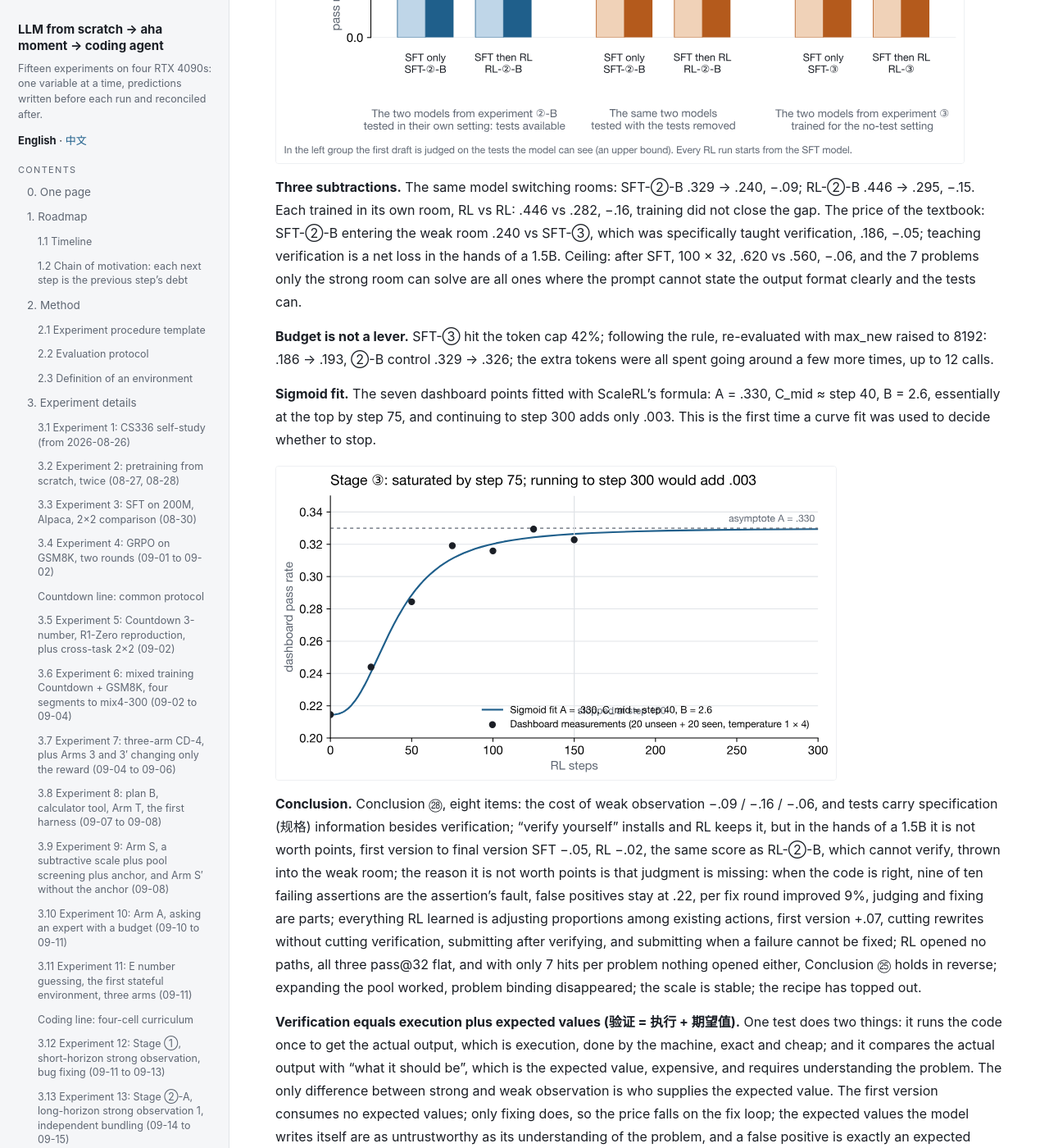
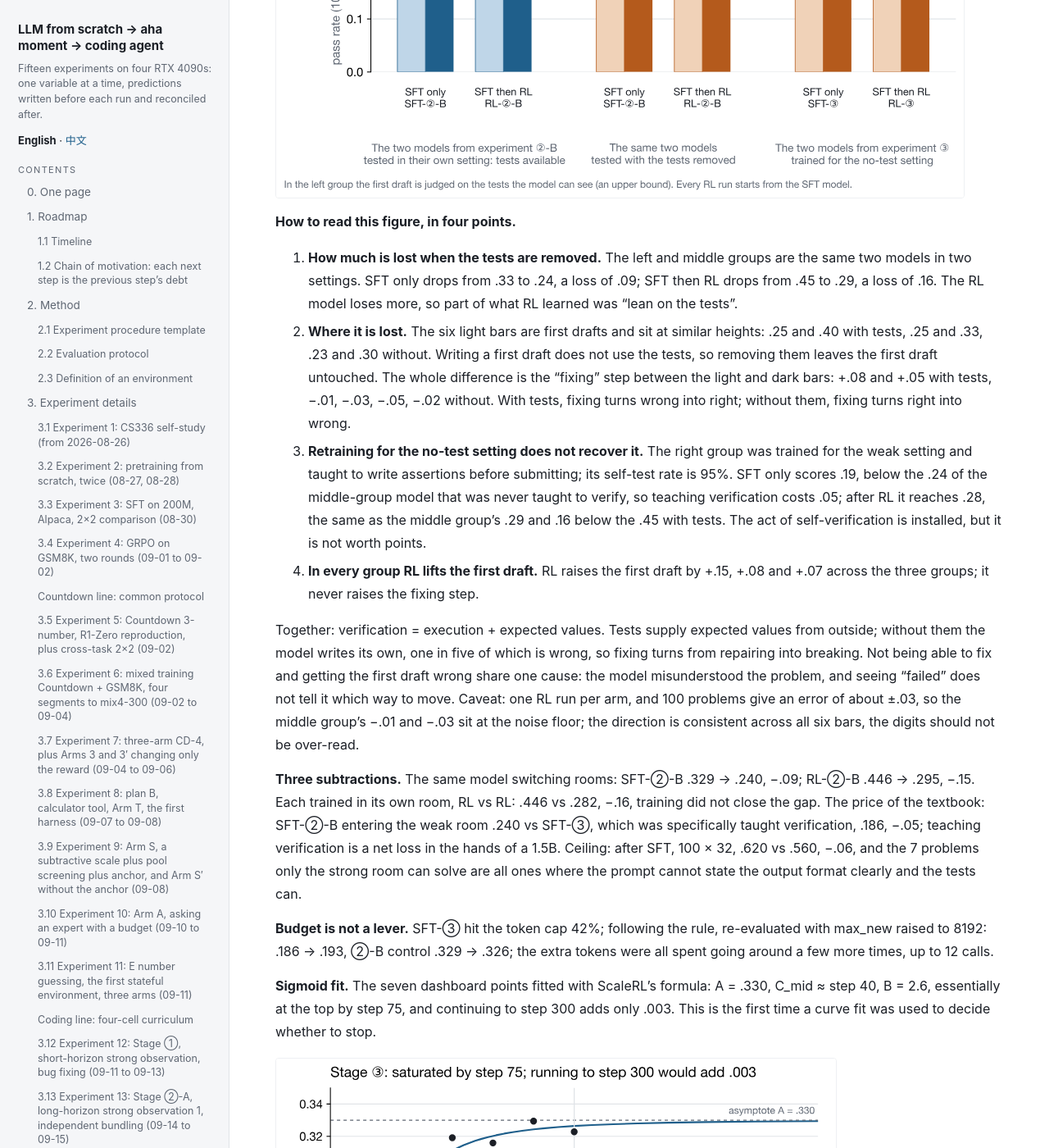
Before and after one commit to bethehand/lab1-llm-scratch-to-aha-moment-to-coding-agent, a Jekyll site: the page built from docs/en/index.md, in a window 1280 px wide and 1400 px high, scrolled down 35976 px. Shown: the whole window at 82% size. Built offline with Jekyll 4.4.1, drawn with Linux system fonts in a browser that asks for light colours; our own code applies the rules of GitHub Pages for plain Markdown files; some of the changed text lies outside the part shown.

Commit message:
docs: four-point reading of the observation-price figure (zh/en)

```diff
--- a/docs/en/index.md
+++ b/docs/en/index.md
@@ -39,6 +39,8 @@ Author: Qirun Li　·　Period: August 26 to September 22, 2026　·　Compiled
 ![GSM8K pass@k convergence](../assets/en/gsm8k_passk.svg)
 
 ![The price of observation](../assets/en/observation_price.svg)
+
+How to read the three figures: see the end of §3.10, §3.4 and §3.15.
 
 ---
 
@@ -674,6 +676,15 @@ On held-out problems the curves cross by k = 16, and at k = 32 RL is .067 below
 
 ![The price of observation](../assets/en/observation_price.svg)
 
+**How to read this figure, in four points.**
+
+1. **How much is lost when the tests are removed.** The left and middle groups are the same two models in two settings. SFT only drops from .33 to .24, a loss of .09; SFT then RL drops from .45 to .29, a loss of .16. The RL model loses more, so part of what RL learned was "lean on the tests".
+2. **Where it is lost.** The six light bars are first drafts and sit at similar heights: .25 and .40 with tests, .25 and .33, .23 and .30 without. Writing a first draft does not use the tests, so removing them leaves the first draft untouched. The whole difference is the "fixing" step between the light and dark bars: +.08 and +.05 with tests, −.01, −.03, −.05, −.02 without. With tests, fixing turns wrong into right; without them, fixing turns right into wrong.
+3. **Retraining for the no-test setting does not recover it.** The right group was trained for the weak setting and taught to write assertions before submitting; its self-test rate is 95%. SFT only scores .19, below the .24 of the middle-group model that was never taught to verify, so teaching verification costs .05; after RL it reaches .28, the same as the middle group's .29 and .16 below the .45 with tests. The act of self-verification is installed, but it is not worth points.
+4. **In every group RL lifts the first draft.** RL raises the first draft by +.15, +.08 and +.07 across the three groups; it never raises the fixing step.
+
+Together: verification = execution + expected values. Tests supply expected values from outside; without them the model writes its own, one in five of which is wrong, so fixing turns from repairing into breaking. Not being able to fix and getting the first draft wrong share one cause: the model misunderstood the problem, and seeing "failed" does not tell it which way to move. Caveat: one RL run per arm, and 100 problems give an error of about ±.03, so the middle group's −.01 and −.03 sit at the noise floor; the direction is consistent across all six bars, the digits should not be over-read.
+
 **Three subtractions.** The same model switching rooms: SFT-②-B .329 → .240, −.09; RL-②-B .446 → .295, −.15. Each trained in its own room, RL vs RL: .446 vs .282, −.16, training did not close the gap. The price of the textbook: SFT-②-B entering the weak room .240 vs SFT-③, which was specifically taught verification, .186, −.05; teaching verification is a net loss in the hands of a 1.5B. Ceiling: after SFT, 100 × 32, .620 vs .560, −.06, and the 7 problems only the strong room can solve are all ones where the prompt cannot state the output format clearly and the tests can.
 
 **Budget is not a lever.** SFT-③ hit the token cap 42%; following the rule, re-evaluated with max_new raised to 8192: .186 → .193, ②-B control .329 → .326; the extra tokens were all spent going around a few more times, up to 12 calls.
```
Also changed, not shown: docs/zh/index.md (+11 -0 lines).
